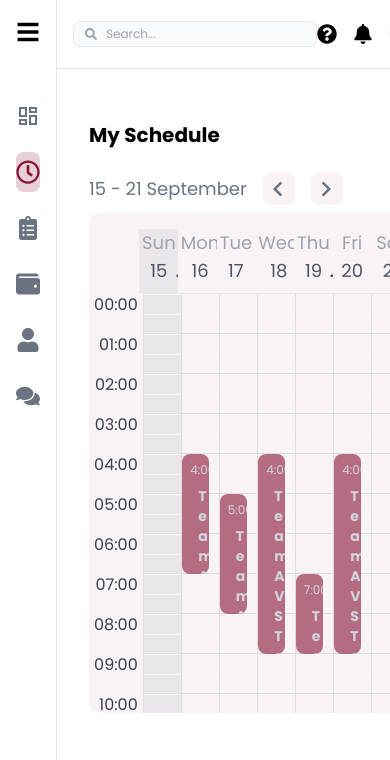
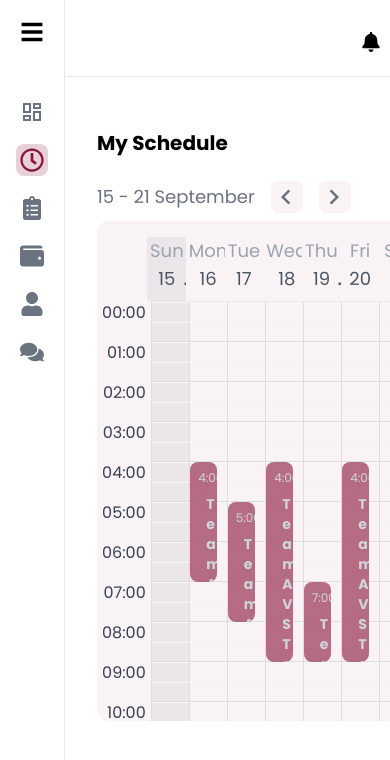
Before and after one commit to dushimire20/referee-app, a React (Vite) app: page /dashboard/schedule in a window 390 px wide. Shown: the top 760 px of the page. Built offline with nearby package versions, Linux system fonts and the light colour scheme.

Commit message:
Feat: Improved responsiveness of the navs

```diff
--- a/src/components/Navbar.tsx
+++ b/src/components/Navbar.tsx
@@ -1,13 +1,11 @@
-import { FaBell, FaQuestionCircle } from 'react-icons/fa';
-import { FaUser } from 'react-icons/fa';
-import { FaSearch } from 'react-icons/fa';
+import {FaBell, FaQuestionCircle, FaSearch, FaUser} from 'react-icons/fa';
 
 function Navbar() {
     return (
-		<nav className="flex sticky top-0 w-full justify-between items-center bg-white border-b p-4 text-xs">
-			<div className="flex-1">
+        <nav className="flex flex-wrap sticky top-0 w-full justify-between items-center bg-white border-b p-4 text-xs">
+            <div className="flex-1 hidden">
                 <div className="relative">
-					<FaSearch className="absolute left-3 top-1/2 transform -translate-y-1/2 text-gray-400"/>
+                    <FaSearch className="absolute left-3 top-1/2 transform -translate-y-1/2 text-gray-400" />
                     <input
                         type="text"
                         placeholder="Search..."
@@ -15,11 +13,11 @@ function Navbar() {
                     />
                 </div>
             </div>
-			<div className="flex items-center gap-4">
-				<FaQuestionCircle size={20} className="cursor-pointer"/>
-				<FaBell size={20} className="cursor-pointer"/>
+            <div className="flex items-center gap-4 mt-2 sm:mt-0 ml-auto">
+                <FaQuestionCircle size={20} className="cursor-pointer hidden sm:block" />
+                <FaBell size={20} className="cursor-pointer" />
                 <div className="flex items-center gap-2">
-					<FaUser size={40} className="rounded-full w-9 h-9 py-2 bg-secondary-100 bg-opacity-5"/>
+                    <FaUser size={40} className="rounded-full w-9 h-9 py-2 bg-secondary-100 bg-opacity-5" />
                     <div className="hidden sm:block">
                         <p className="font-semibold">Eric ISHIMWE</p>
                         <p className="text-gray-400">Referee</p>
@@ -27,7 +25,7 @@ function Navbar() {
                 </div>
             </div>
         </nav>
-	)
+    );
 }
 
-export default Navbar
+export default Navbar;
--- a/src/components/Sidebar.tsx
+++ b/src/components/Sidebar.tsx
@@ -44,7 +44,7 @@ function Sidebar() {
                             <li key={i} className="relative">
                                 <Link
                                     to={link.to}
-                                    className={`flex items-center gap-4 text-gray-500 hover:text-black ${isExpanded ? 'p-4' : 'justify-center py-2'} ${isActive ? 'bg-secondary-100 bg-opacity-20 text-secondary-100 rounded-lg' : ''}`}
+                                    className={`flex items-center gap-4 text-gray-500 hover:text-black ${isExpanded ? 'p-4' : 'justify-center p-1'} ${isActive ? 'bg-secondary-100 bg-opacity-20 text-secondary-100 rounded-lg' : ''}`}
                                     onMouseEnter={() => handleMouseEnter(link.title, 'left-10')}
                                     onMouseLeave={handleMouseLeave}
                                 >
```
Lines whose indentation alone changed are shown as unchanged.
